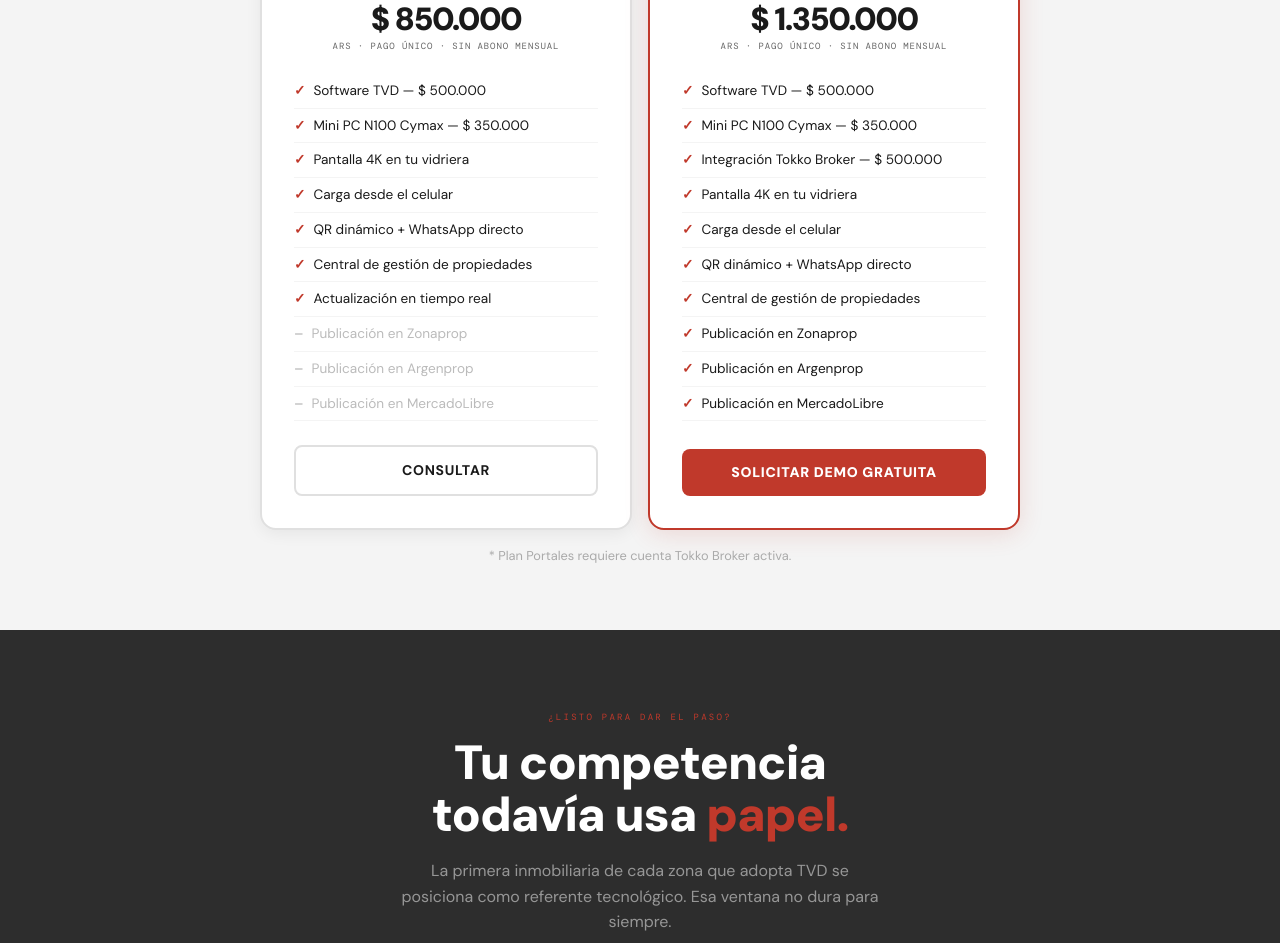
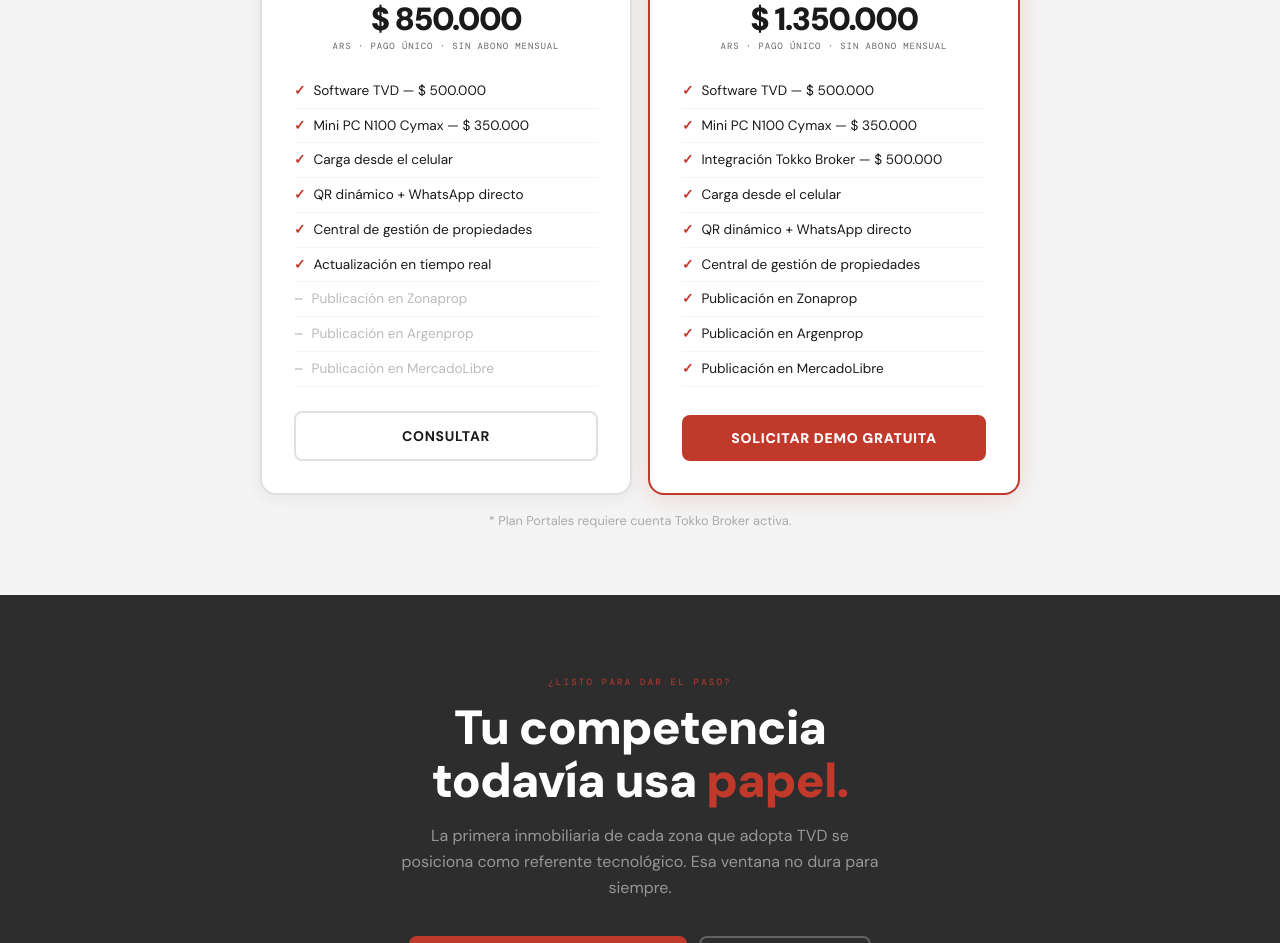
Before and after one commit to mananoeme/tuvidrieradigital, a plain HTML site: page index.html in a window 1280 px wide. Shown: the part 4175-5118 px from the top of the page. Drawn offline with nearby package versions, Linux system fonts and the light colour scheme.

Commit message:
Update index.html

```diff
--- a/index.html
+++ b/index.html
@@ -764,7 +764,7 @@
             <ul class="plan-list">
                 <li>Software TVD — $ 500.000</li>
                 <li>Mini PC N100 Cymax — $ 350.000</li>
-                <li>Pantalla 4K en tu vidriera</li>
+
                 <li>Carga desde el celular</li>
                 <li>QR dinámico + WhatsApp directo</li>
                 <li>Central de gestión de propiedades</li>
@@ -785,7 +785,7 @@
                 <li>Software TVD — $ 500.000</li>
                 <li>Mini PC N100 Cymax — $ 350.000</li>
                 <li>Integración Tokko Broker — $ 500.000</li>
-                <li>Pantalla 4K en tu vidriera</li>
+
                 <li>Carga desde el celular</li>
                 <li>QR dinámico + WhatsApp directo</li>
                 <li>Central de gestión de propiedades</li>
```
